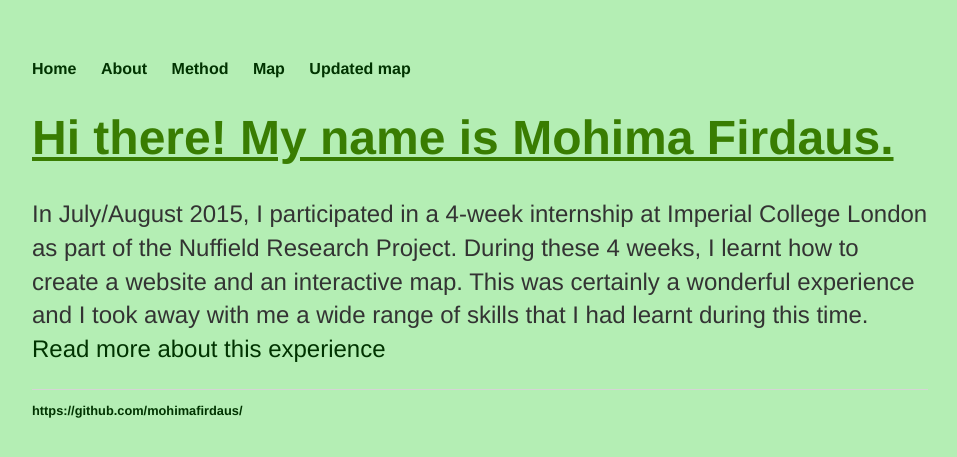
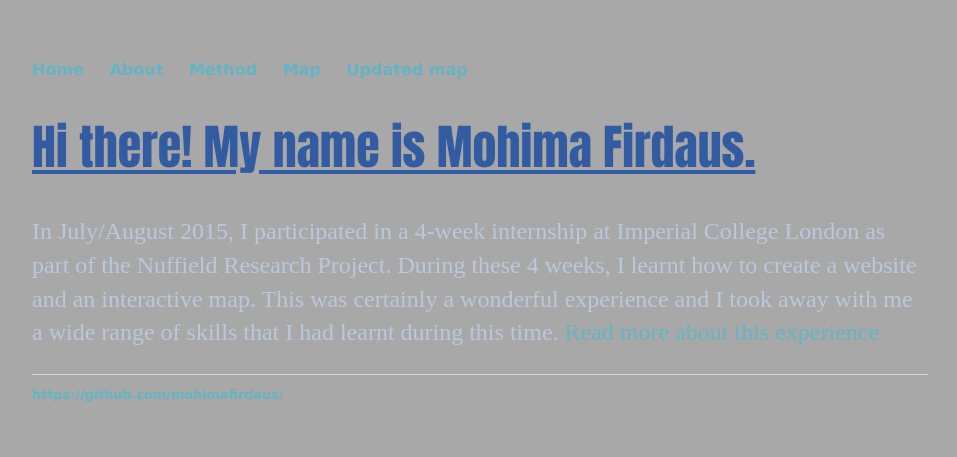
Before and after one commit to mohimafirdaus/mohimafirdaus.github.io, a Jekyll site: the page built from index.html, in a window 1280 px wide. Shown: the top 457 px of the page, without its empty margins (160-1117 px from the left). Built offline with Jekyll 4.4.1, drawn with Linux system fonts in a browser that asks for light colours.

Commit message:
Update main.css

```diff
--- a/css/main.css
+++ b/css/main.css
@@ -1,14 +1,14 @@
 body {
     margin: 60px auto;
     width: 70%;
-    background-color: #B4EEB4;
+    background-color: #a8a8a8;
 }
 nav ul, footer ul {
-    font-family:'Helvetica', 'Arial', 'Sans-Serif';
+    font-family:'Verdana';
     padding: 0px;
     list-style: none;
     font-weight: bold;
-    color: #003300;
+    color: #335ba1;
 }
 nav ul li, footer ul li {
     display: inline;
@@ -16,24 +16,24 @@
 }
 a {
     text-decoration: none;
-    color: #003300;
+    color: #64b4c5;
 }
 a:hover {
     text-decoration: bold;
-    color: #24D330;
+    color: #4a69bd;
 }
 h1 {
     font-size: 3em;
-    font-family:'Helvetica', 'Arial', 'Sans-Serif';
-    color: #397D02;
+    font-family:'Impact';
+    color: #335ba1;
     text-decoration: underline;
 }
 
 p {
     font-size: 1.5em;
     line-height: 1.4em;
-    font-family:'Helvetica', 'Arial', 'Sans-Serif';
-    color: #333;
+    font-family:'verdana"f';
+    color: #bac7dd;
 }
 h2 {
     font-family:'Helvetica', 'Arial', 'Sans-Serif';
```
